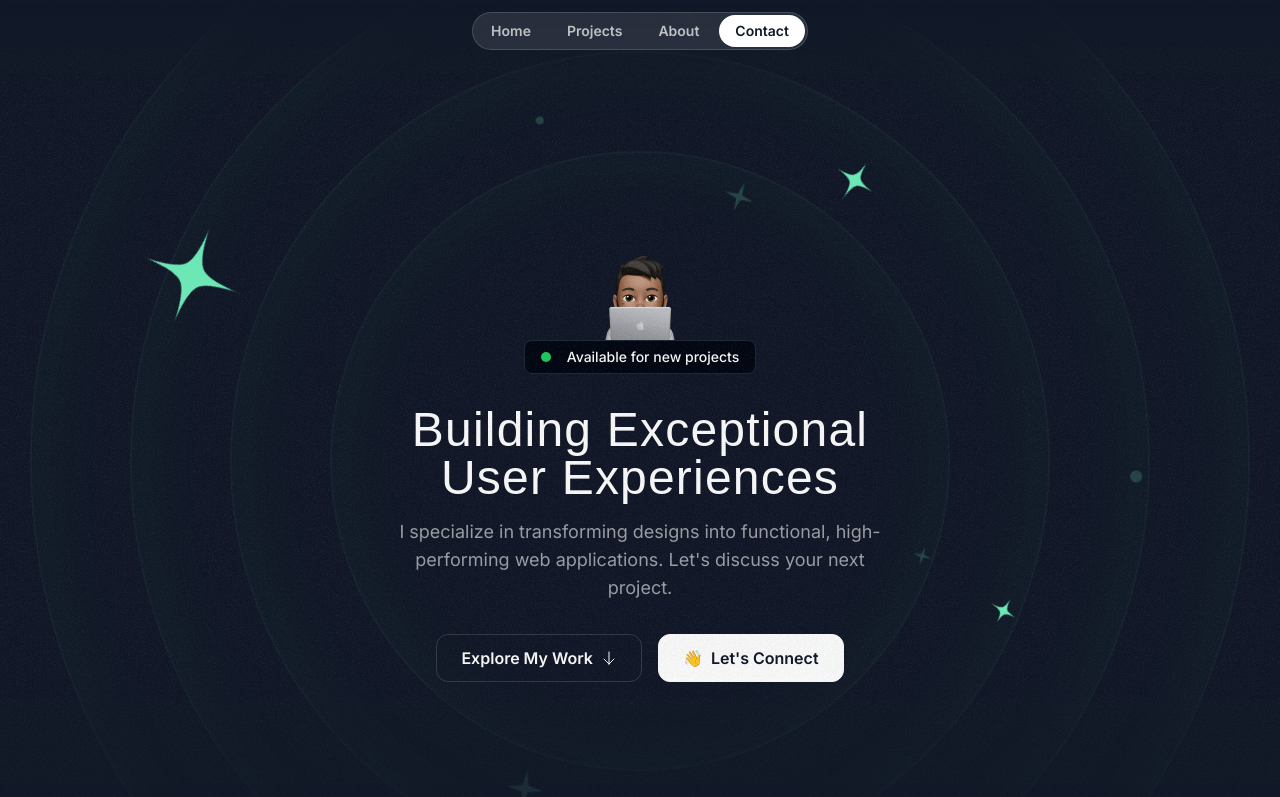
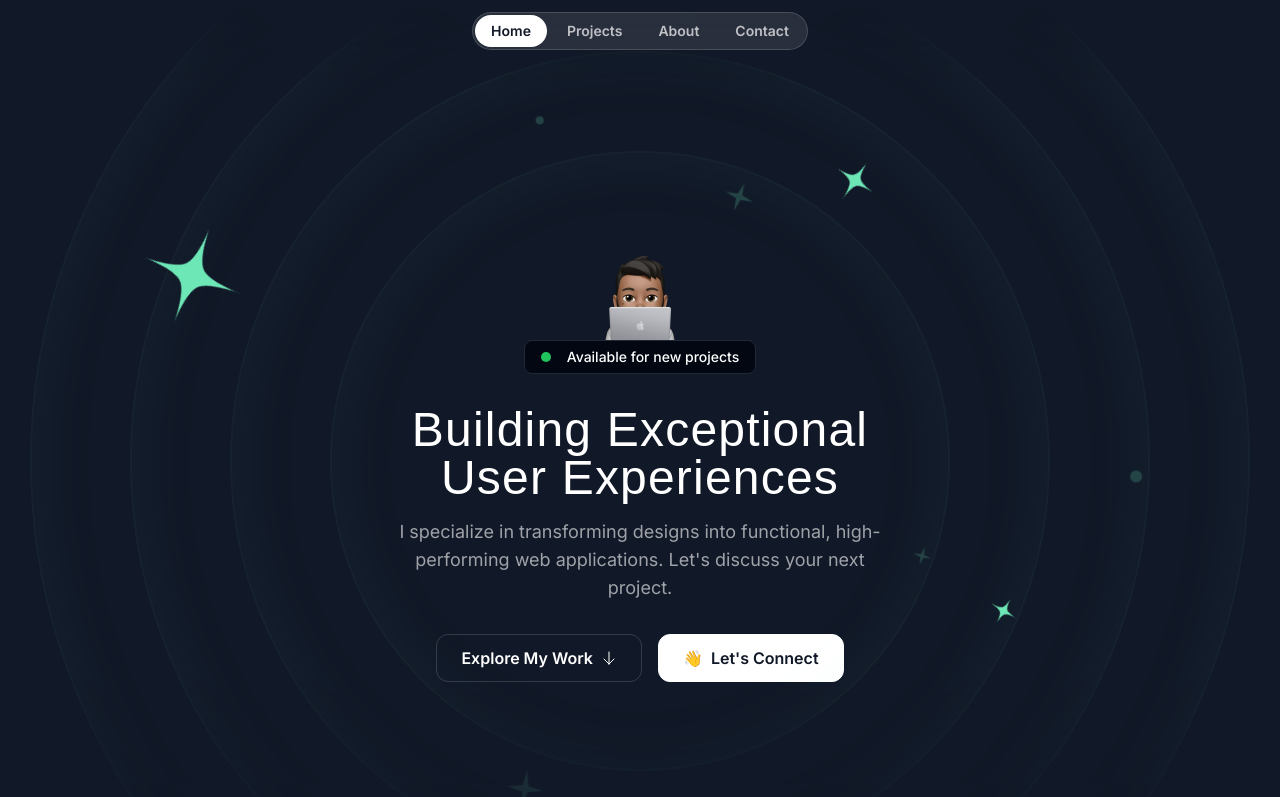
Before and after one commit to JonyKapash/Personal-Portfolio, a Next.js app: page / in a window 1280 px wide. Shown: the top 797 px of the page. Built offline with nearby package versions, Linux system fonts and the light colour scheme; a web font is replaced by a local one.

Commit message:
Refactor sections for improved layout and navigation. Update About, Contact, Hero, Projects, and Footer sections to use semantic HTML with <section> tags, enhance scrolling behavior, and adjust styling. Add scroll-margin and padding to sections for better spacing.

```diff
--- a/src/app/globals.css
+++ b/src/app/globals.css
@@ -17,3 +17,8 @@
     @apply lg:max-w-5xl;
   }
 }
+
+section {
+  scroll-margin-top: 50px;
+  padding: 8rem 0;
+}
--- a/src/sections/About.tsx
+++ b/src/sections/About.tsx
@@ -1,6 +1,10 @@
 "use client";
 
+import Image from "next/image";
+
+import { useRef } from "react";
 import { motion } from "framer-motion";
+
 import { Card } from "@/components/Card";
 import { SectionHeader } from "@/components/SectionHeader";
 import { ToolboxItems } from "@/components/ToolboxItems";
@@ -16,8 +20,6 @@ import ReactIcon from "@/assets/icons/react.svg";
 import ChromeIcon from "@/assets/icons/chrome.svg";
 import GithubIcon from "@/assets/icons/github.svg";
 
-import Image from "next/image";
-import { useRef } from "react";
 
 const toolboxItems = [
   {
@@ -95,7 +97,7 @@ export const AboutSection = () => {
   const constraintsRef = useRef(null);
 
   return (
-    <div className="py-20 lg:py-28">
+    <section className="py-20 lg:py-28" id="about">
       <div className="container">
         <SectionHeader
           eyebrow="About Me"
@@ -175,6 +177,6 @@ export const AboutSection = () => {
           </div>
         </div>
       </div>
-    </div>
+    </section>
   );
 };
--- a/src/sections/Contact.tsx
+++ b/src/sections/Contact.tsx
@@ -1,9 +1,10 @@
+import { Card } from "@/components/Card";
+
 import ArrowUpRightIcon from "@/assets/icons/arrow-up-right.svg";
-import { Card } from "@/components/Card";
 
 export const ContactSection = () => {
   return (
-    <section className="py-16 pt-12 lg:py-24 lg:pt-20">
+    <section className="py-16 pt-12 lg:py-24 lg:pt-20" id="contact">
       <div className="container">
         <Card className="p-8 px-10 text-center md:text-left bg-gradient-to-r from-emerald-300 to-sky-400 text-gray-900">
           <div className="flex flex-col md:flex-row gap-8 md:gap-16 items-center">
--- a/src/sections/Footer.tsx
+++ b/src/sections/Footer.tsx
@@ -1,11 +1,6 @@
 import ArrowUpRightIcon from "@/assets/icons/arrow-up-right.svg";
 
 const footerLinks = [
-  {
-    title: "Email",
-    href: "mailto:yonikps@gmail.com",
-    ariaLabel: "Send me an email",
-  },
   {
     title: "GitHub",
     href: "https://github.com/JonyKapash",
--- a/src/sections/Header.tsx
+++ b/src/sections/Header.tsx
@@ -1,19 +1,64 @@
+"use client";
+
+import { useState, useEffect } from "react";
+
 export const Header = () => {
+  const [active, setActive] = useState("home");
+
+  useEffect(() => {
+    setActive("home");
+    window.scrollTo({ top: 0, behavior: "smooth" });
+  }, []);
+
+  const scrollToSection = (
+    e: React.MouseEvent<HTMLAnchorElement>,
+    sectionId: string
+  ) => {
+    e.preventDefault();
+    if (active === sectionId) return;
+    setActive(sectionId);
+
+    document.getElementById(sectionId)?.scrollIntoView({
+      behavior: "smooth",
+    });
+  };
+
   return (
     <div className="flex justify-center items-center fixed top-3 w-full z-10">
       <nav className="flex gap-1 p-0.5 border border-white/15 rounded-full bg-white/10 backdrop-blur">
-        <a href="#" className="nav-item">
+        <a
+          href="#home"
+          onClick={(e) => scrollToSection(e, "home")}
+          className={`nav-item ${
+            active === "home" ? "bg-white text-gray-900" : ""
+          }`}
+        >
           Home
         </a>
-        <a href="#" className="nav-item">
+        <a
+          href="#projects"
+          onClick={(e) => scrollToSection(e, "projects")}
+          className={`nav-item ${
+            active === "projects" ? "bg-white text-gray-900" : ""
+          }`}
+        >
           Projects
         </a>
-        <a href="#" className="nav-item">
+        <a
+          href="#about"
+          onClick={(e) => scrollToSection(e, "about")}
+          className={`nav-item ${
+            active === "about" ? "bg-white text-gray-900" : ""
+          }`}
+        >
           About
         </a>
         <a
-          href="#"
-          className="nav-item bg-white text-gray-900 hover:bg-white/70 hover:text-gray-900"
+          href="#contact"
+          onClick={(e) => scrollToSection(e, "contact")}
+          className={`nav-item ${
+            active === "contact" ? "bg-white text-gray-900" : ""
+          }`}
         >
           Contact
         </a>
--- a/src/sections/Hero.tsx
+++ b/src/sections/Hero.tsx
@@ -1,21 +1,19 @@
+import Image from "next/image";
+
+import { HeroOrbit } from "@/components/HeroOrbit";
+
 import me from "@/assets/images/me.png";
 import ArrowDown from "@/assets/icons/arrow-down.svg";
-import grainImage from "@/assets/images/grain.jpg";
 import StarIcon from "@/assets/icons/star.svg";
 import SparkleIcon from "@/assets/icons/sparkle.svg";
-import Image from "next/image";
-import { HeroOrbit } from "../components/HeroOrbit";
 
 export const HeroSection = () => {
   return (
-    <div className="py-32 md:py-48 lg:py-60 relative z-0 overflow-x-clip">
+    <section
+      className="py-32 md:py-48 lg:py-60 relative z-0 overflow-x-clip"
+      id="home"
+    >
       <div className="absolute inset-0 [mask-image:linear-gradient(to_bottom,transparent,black_10%,black_70%,transparent)]">
-        <div
-          className="absolute inset-0 -z-30 opacity-5"
-          style={{
-            backgroundImage: `url(${grainImage.src})`,
-          }}
-        ></div>
         <div className="size-[620px] hero-ring"></div>
         <div className="size-[820px] hero-ring"></div>
         <div className="size-[1020px] hero-ring"></div>
@@ -137,6 +135,6 @@ export const HeroSection = () => {
           </button>
         </div>
       </div>
-    </div>
+    </section>
   );
 };
--- a/src/sections/Projects.tsx
+++ b/src/sections/Projects.tsx
@@ -1,11 +1,15 @@
+import Image from "next/image";
+
+import { Card } from "@/components/Card";
+import { SectionHeader } from "@/components/SectionHeader";
+
 import darkSaasLandingPage from "@/assets/images/dark-saas-landing-page.png";
 import lightSaasLandingPage from "@/assets/images/light-saas-landing-page.png";
 import aiStartupLandingPage from "@/assets/images/ai-startup-landing-page.png";
 import CheckCircleIcon from "@/assets/icons/check-circle.svg";
 import ArrowUpRightIcon from "@/assets/icons/arrow-up-right.svg";
-import { SectionHeader } from "@/components/SectionHeader";
-import { Card } from "@/components/Card";
-import Image from "next/image";
+
+
 
 const portfolioProjects = [
   {
@@ -48,7 +52,7 @@ const portfolioProjects = [
 
 export const ProjectsSection = () => {
   return (
-    <section className="pb-16 lg:py-24">
+    <section className="pb-16 lg:py-24" id="projects">
       <div className="container">
         <SectionHeader
           eyebrow="Real-world Results"
--- a/src/sections/Tape.tsx
+++ b/src/sections/Tape.tsx
@@ -1,4 +1,5 @@
 import { Fragment } from "react";
+
 import StarIcon from "@/assets/icons/star.svg";
 
 const words = [
```
